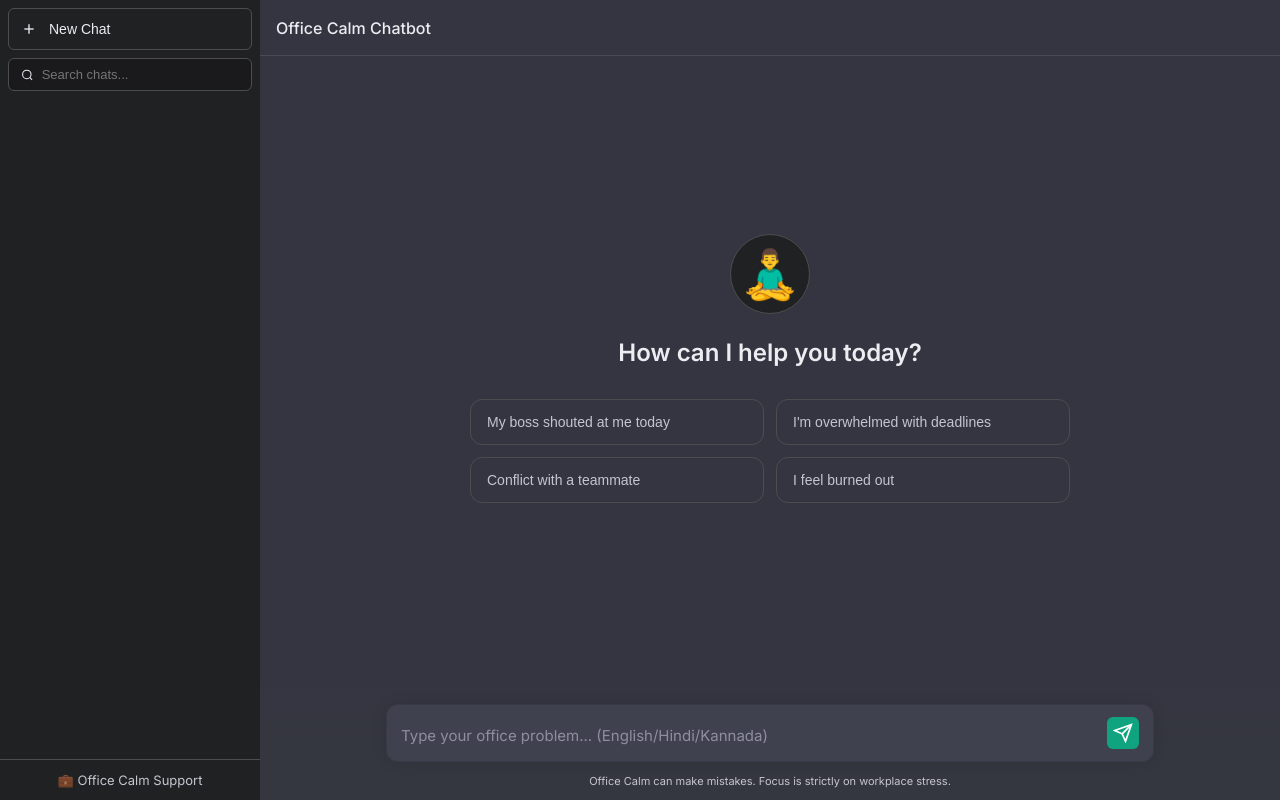
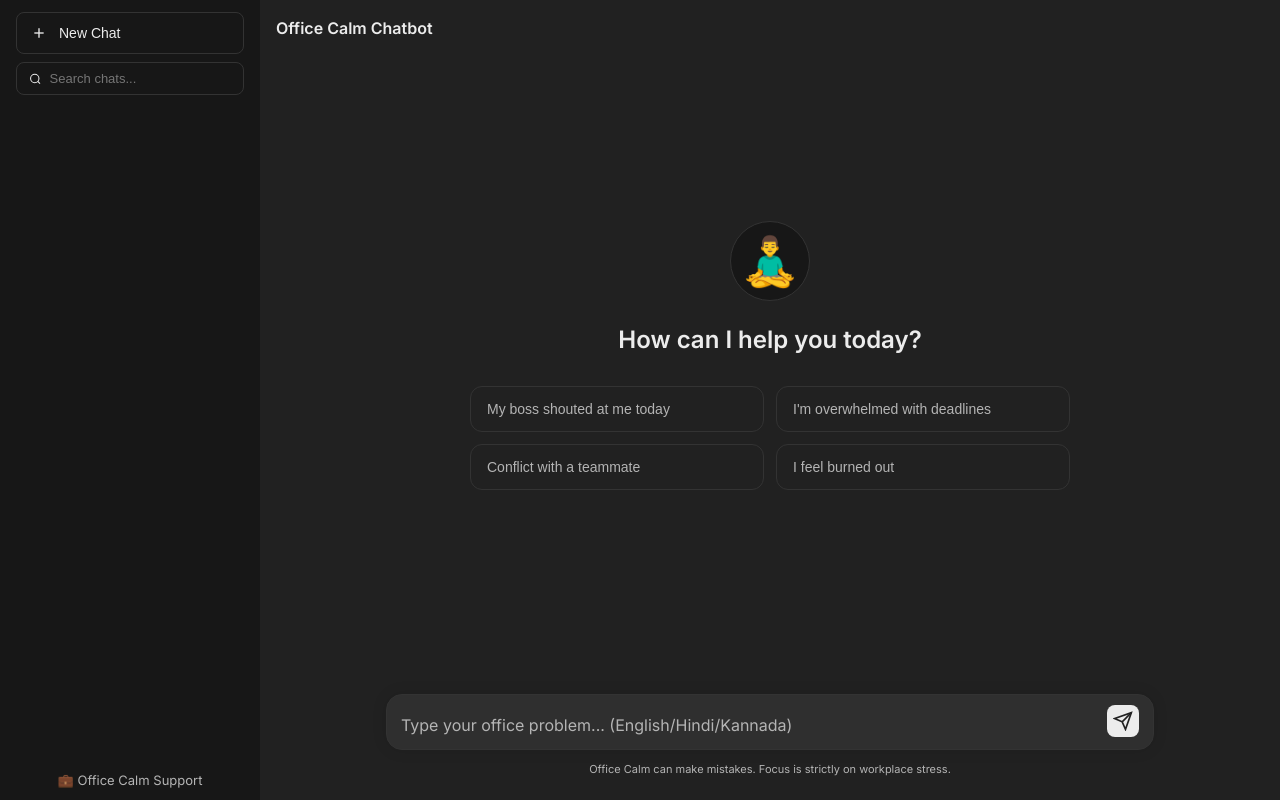
Before and after one commit to chandanpernaje/office-calm-chatbot, a FastAPI app: page / in a window 1280 px wide. Run offline with FastAPI, Linux system fonts and the light colour scheme; data that the repository does not hold is empty.

Commit message:
style: update UI to strictly match modern ChatGPT aesthetics

```diff
--- a/static/style.css
+++ b/static/style.css
@@ -1,13 +1,10 @@
 :root {
-  --bg-color: #343541;
-  --bg-dark: #202123;
-  --bg-light: #444654;
-  --text-main: #ECECF1;
-  --text-muted: #C5C5D2;
-  --border-color: #4D4D4F;
-  --accent: #10A37F;
-  --user-bg: #343541;
-  --assistant-bg: #444654;
+  --sidebar-bg: #171717;
+  --main-bg: #212121;
+  --text-main: #ececec;
+  --text-muted: #b4b4b4;
+  --border-color: #333333;
+  --accent: #10a37f;
   --sidebar-w: 260px;
 }
 
@@ -19,7 +16,7 @@
 
 body {
   font-family: 'Inter', system-ui, sans-serif;
-  background-color: var(--bg-color);
+  background-color: var(--main-bg);
   color: var(--text-main);
   height: 100vh;
   display: flex;
@@ -35,7 +32,7 @@ body {
 /* Sidebar */
 .sidebar {
   width: var(--sidebar-w);
-  background-color: var(--bg-dark);
+  background-color: var(--sidebar-bg);
   display: flex;
   flex-direction: column;
   flex-shrink: 0;
@@ -43,40 +40,35 @@ body {
   z-index: 1000;
 }
 
-.sidebar-top {
-  padding: 8px;
-}
+.sidebar-top { padding: 12px 16px; }
 
 .new-chat-btn {
   display: flex;
   align-items: center;
   gap: 12px;
   width: 100%;
-  padding: 12px;
+  padding: 12px 14px;
   background: transparent;
   color: var(--text-main);
   border: 1px solid var(--border-color);
-  border-radius: 6px;
+  border-radius: 8px;
   cursor: pointer;
   font-size: 14px;
+  font-weight: 500;
   transition: background 0.2s;
   margin-bottom: 8px;
 }
-
-.new-chat-btn:hover {
-  background: rgba(255, 255, 255, 0.05);
-}
+.new-chat-btn:hover { background: rgba(255, 255, 255, 0.05); }
 
 .search-box {
   display: flex;
   align-items: center;
   gap: 8px;
   padding: 8px 12px;
-  background: rgba(0, 0, 0, 0.2);
+  background: transparent;
   border: 1px solid var(--border-color);
-  border-radius: 6px;
+  border-radius: 8px;
 }
-
 .search-box input {
   background: transparent;
   border: none;
@@ -89,12 +81,11 @@ body {
 .session-list {
   flex: 1;
   overflow-y: auto;
-  padding: 8px;
+  padding: 8px 16px;
   display: flex;
   flex-direction: column;
   gap: 4px;
 }
-
 .session-list::-webkit-scrollbar { width: 6px; }
 .session-list::-webkit-scrollbar-thumb { background: #555; border-radius: 4px; }
 
@@ -102,20 +93,14 @@ body {
   display: flex;
   align-items: center;
   justify-content: space-between;
-  padding: 10px 12px;
-  border-radius: 6px;
+  padding: 12px 14px;
+  border-radius: 8px;
   cursor: pointer;
-  font-size: 14px;
+  font-size: 13px;
   transition: background 0.2s;
 }
-
-.session-item:hover {
-  background: rgba(255, 255, 255, 0.05);
-}
-
-.session-item.active {
-  background: rgba(255, 255, 255, 0.1);
-}
+.session-item:hover { background: rgba(255, 255, 255, 0.05); }
+.session-item.active { background: rgba(255, 255, 255, 0.1); }
 
 .session-title {
   white-space: nowrap;
@@ -131,19 +116,13 @@ body {
   cursor: pointer;
   opacity: 0;
   padding: 2px;
+  transition: opacity 0.2s;
 }
-
-.session-item:hover .session-del {
-  opacity: 1;
-}
-
-.session-del:hover {
-  color: #ef4444;
-}
+.session-item:hover .session-del { opacity: 1; }
+.session-del:hover { color: #ef4444; }
 
 .sidebar-bottom {
-  padding: 12px;
-  border-top: 1px solid var(--border-color);
+  padding: 12px 16px;
   font-size: 13px;
   color: var(--text-muted);
   text-align: center;
@@ -156,6 +135,7 @@ body {
   flex-direction: column;
   position: relative;
   min-width: 0;
+  background-color: var(--main-bg);
 }
 
 .header {
@@ -163,10 +143,8 @@ body {
   display: flex;
   align-items: center;
   padding: 0 16px;
-  border-bottom: 1px solid rgba(255, 255, 255, 0.1);
   color: var(--text-main);
 }
-
 .menu-btn {
   display: none;
   background: transparent;
@@ -176,33 +154,85 @@ body {
   padding: 8px;
   margin-right: 12px;
 }
-
 .header-title {
-  font-weight: 500;
+  font-weight: 600;
   font-size: 16px;
 }
 
 .chat-container {
   flex: 1;
   overflow-y: auto;
+  padding-bottom: 40px;
 }
-
 .chat-container::-webkit-scrollbar { width: 6px; }
 .chat-container::-webkit-scrollbar-thumb { background: #555; }
 
+/* Welcome Screen */
+.welcome-screen {
+  flex: 1;
+  display: flex;
+  flex-direction: column;
+  align-items: center;
+  justify-content: center;
+  padding: 40px 20px;
+  height: 100%;
+}
+.welcome-icon {
+  font-size: 48px;
+  width: 80px;
+  height: 80px;
+  background: var(--sidebar-bg);
+  border: 1px solid var(--border-color);
+  border-radius: 50%;
+  display: flex;
+  align-items: center;
+  justify-content: center;
+  margin-bottom: 24px;
+}
+.welcome-screen h2 {
+  font-size: 24px;
+  margin-bottom: 32px;
+  font-weight: 600;
+}
+.chips-grid {
+  display: grid;
+  grid-template-columns: 1fr 1fr;
+  gap: 12px;
+  max-width: 600px;
+  width: 100%;
+}
+.chip-btn {
+  padding: 14px 16px;
+  border-radius: 12px;
+  border: 1px solid var(--border-color);
+  background: transparent;
+  color: var(--text-muted);
+  text-align: left;
+  cursor: pointer;
+  transition: background 0.2s, color 0.2s;
+  font-size: 14px;
+}
+.chip-btn:hover {
+  background: rgba(255,255,255,0.05);
+  color: var(--text-main);
+}
+
+/* Chat Messages */
 .message-row {
-  padding: 24px;
+  padding: 24px 20px;
   display: flex;
   justify-content: center;
   width: 100%;
 }
-
-.message-row.user {
-  background-color: var(--user-bg);
+/* Modern ChatGPT doesn't color the background of assistant messages */
+.message-row.assistant {
+  background: transparent;
 }
-
-.message-row.assistant {
-  background-color: var(--assistant-bg);
+.message-inner {
+  display: flex;
+  gap: 20px;
+  width: 100%;
+  max-width: 768px;
 }
 
 .avatar {
@@ -212,41 +242,56 @@ body {
   display: flex;
   align-items: center;
   justify-content: center;
-  font-size: 12px;
+  font-size: 14px;
   font-weight: 600;
   flex-shrink: 0;
-  margin-right: 20px;
 }
-
 .message-row.user .avatar {
   background-color: #5436DA;
+  color: white;
 }
-
 .message-row.assistant .avatar {
   background-color: var(--accent);
+  color: white;
+  font-size: 16px;
 }
 
 .message-content {
   flex: 1;
-  max-width: 768px;
-  font-size: 15px;
+  font-size: 16px;
   line-height: 1.6;
   white-space: pre-wrap;
   word-wrap: break-word;
+  padding-top: 3px;
 }
 
+/* Typing Dots */
 .message-row.thinking .message-content {
-  font-style: italic;
   color: var(--text-muted);
 }
+.dot {
+  display: inline-block;
+  width: 6px;
+  height: 6px;
+  margin: 0 2px;
+  background-color: var(--text-muted);
+  border-radius: 50%;
+  animation: pulse 1.5s infinite;
+}
+.dot:nth-child(2) { animation-delay: 0.2s; }
+.dot:nth-child(3) { animation-delay: 0.4s; }
+@keyframes pulse {
+  0%, 100% { transform: scale(1); opacity: 0.5; }
+  50% { transform: scale(1.5); opacity: 1; }
+}
 
-/* Input Area */
+/* Floating Composer */
 .input-area {
-  padding: 24px 24px 12px;
-  background-image: linear-gradient(180deg, rgba(53, 55, 64, 0), #353740 50%);
+  padding: 0 20px 24px;
   display: flex;
   flex-direction: column;
   align-items: center;
+  background: linear-gradient(transparent, var(--main-bg) 20px);
 }
 
 .input-form {
@@ -255,11 +300,11 @@ body {
   max-width: 768px;
   display: flex;
   align-items: flex-end;
-  background-color: #40414F;
-  border: 1px solid rgba(0, 0, 0, 0.1);
-  border-radius: 12px;
+  background-color: #2f2f2f;
+  border: 1px solid var(--border-color);
+  border-radius: 16px;
   box-shadow: 0 0 15px rgba(0, 0, 0, 0.1);
-  padding: 12px 14px;
+  padding: 10px 14px;
 }
 
 .input-form:focus-within {
@@ -272,25 +317,22 @@ textarea {
   border: none;
   color: var(--text-main);
   font-family: inherit;
-  font-size: 15px;
+  font-size: 16px;
   resize: none;
   outline: none;
   min-height: 24px;
   max-height: 200px;
-  padding: 0;
+  padding: 2px 0;
   margin-right: 12px;
   line-height: 1.5;
 }
-
-textarea::placeholder {
-  color: #8E8EA0;
-}
+textarea::placeholder { color: var(--text-muted); }
 
 button[type="submit"] {
-  background-color: var(--accent);
-  color: white;
+  background-color: var(--text-main);
+  color: var(--main-bg);
   border: none;
-  border-radius: 6px;
+  border-radius: 8px;
   width: 32px;
   height: 32px;
   display: flex;
@@ -299,12 +341,9 @@ button[type="submit"] {
   cursor: pointer;
   transition: opacity 0.2s;
   flex-shrink: 0;
+  margin-bottom: 2px;
 }
-
-button[type="submit"]:hover {
-  opacity: 0.9;
-}
-
+button[type="submit"]:hover { opacity: 0.8; }
 button[type="submit"]:disabled {
   background-color: transparent;
   color: var(--text-muted);
@@ -332,105 +371,15 @@ button[type="submit"]:disabled {
   .sidebar {
     position: fixed;
     height: 100vh;
-    left: 0;
-    top: 0;
+    left: 0; top: 0;
     transform: translateX(-100%);
   }
-
   .sidebar.open {
     transform: translateX(0);
-    box-shadow: 0 0 20px rgba(0, 0, 0, 0.5);
+    box-shadow: 0 0 40px rgba(0, 0, 0, 0.5);
   }
-
-  .sidebar-overlay.show {
-    display: block;
-  }
-
-  .menu-btn {
-    display: block;
-  }
-
-  .message-row {
-    padding: 16px;
-  }
-
-  .input-area {
-    padding: 12px 12px 8px;
-  }
+  .sidebar-overlay.show { display: block; }
+  .menu-btn { display: block; }
+  .chips-grid { grid-template-columns: 1fr; }
+  .input-area { padding: 0 12px 12px; }
 }
-/* Welcome Screen */
-.welcome-screen {
-  flex: 1;
-  display: flex;
-  flex-direction: column;
-  align-items: center;
-  justify-content: center;
-  padding: 40px 20px;
-  height: 100%;
-}
-
-.welcome-icon {
-  font-size: 48px;
-  width: 80px;
-  height: 80px;
-  background: var(--bg-dark);
-  border: 1px solid var(--border-color);
-  border-radius: 50%;
-  display: flex;
-  align-items: center;
-  justify-content: center;
-  margin-bottom: 24px;
-}
-
-.welcome-screen h2 {
-  font-size: 24px;
-  margin-bottom: 32px;
-  font-weight: 600;
-}
-
-.chips-grid {
-  display: grid;
-  grid-template-columns: 1fr 1fr;
-  gap: 12px;
-  max-width: 600px;
-  width: 100%;
-}
-
-@media (max-width: 768px) {
-  .chips-grid { grid-template-columns: 1fr; }
-}
-
-.chip-btn {
-  padding: 14px 16px;
-  border-radius: 12px;
-  border: 1px solid var(--border-color);
-  background: transparent;
-  color: var(--text-muted);
-  text-align: left;
-  cursor: pointer;
-  transition: background 0.2s, color 0.2s;
-  font-size: 14px;
-}
-
-.chip-btn:hover {
-  background: rgba(255,255,255,0.05);
-  color: var(--text-main);
-}
-
-/* Typing Animation */
-.dot {
-  display: inline-block;
-  width: 6px;
-  height: 6px;
-  margin: 0 2px;
-  background-color: var(--text-muted);
-  border-radius: 50%;
-  animation: pulse 1.5s infinite;
-}
-.dot:nth-child(2) { animation-delay: 0.2s; }
-.dot:nth-child(3) { animation-delay: 0.4s; }
-
-@keyframes pulse {
-  0%, 100% { transform: scale(1); opacity: 0.5; }
-  50% { transform: scale(1.5); opacity: 1; }
-}
--- a/templates/index.html
+++ b/templates/index.html
@@ -116,16 +116,21 @@
       const row = document.createElement("div");
       row.className = `message-row ${role}`;
 
+      const inner = document.createElement("div");
+      inner.className = "message-inner";
+
       const avatar = document.createElement("div");
       avatar.className = "avatar";
-      avatar.textContent = role === "user" ? "You" : "OC";
+      avatar.textContent = role === "user" ? "U" : "OC";
 
       const content = document.createElement("div");
       content.className = "message-content";
       content.textContent = text;
 
-      row.appendChild(avatar);
-      row.appendChild(content);
+      inner.appendChild(avatar);
+      inner.appendChild(content);
+      row.appendChild(inner);
+
       chatEl.appendChild(row);
       chatEl.scrollTop = chatEl.scrollHeight;
       return row;
@@ -239,7 +244,7 @@
 
       const thinkingRow = document.createElement("div");
       thinkingRow.className = "message-row assistant thinking";
-      thinkingRow.innerHTML = '<div class="avatar">OC</div><div class="message-content"><span class="dot"></span><span class="dot"></span><span class="dot"></span></div>';
+      thinkingRow.innerHTML = '<div class="message-inner"><div class="avatar">OC</div><div class="message-content"><span class="dot"></span><span class="dot"></span><span class="dot"></span></div></div>';
       chatEl.appendChild(thinkingRow);
       chatEl.scrollTop = chatEl.scrollHeight;
 
```
